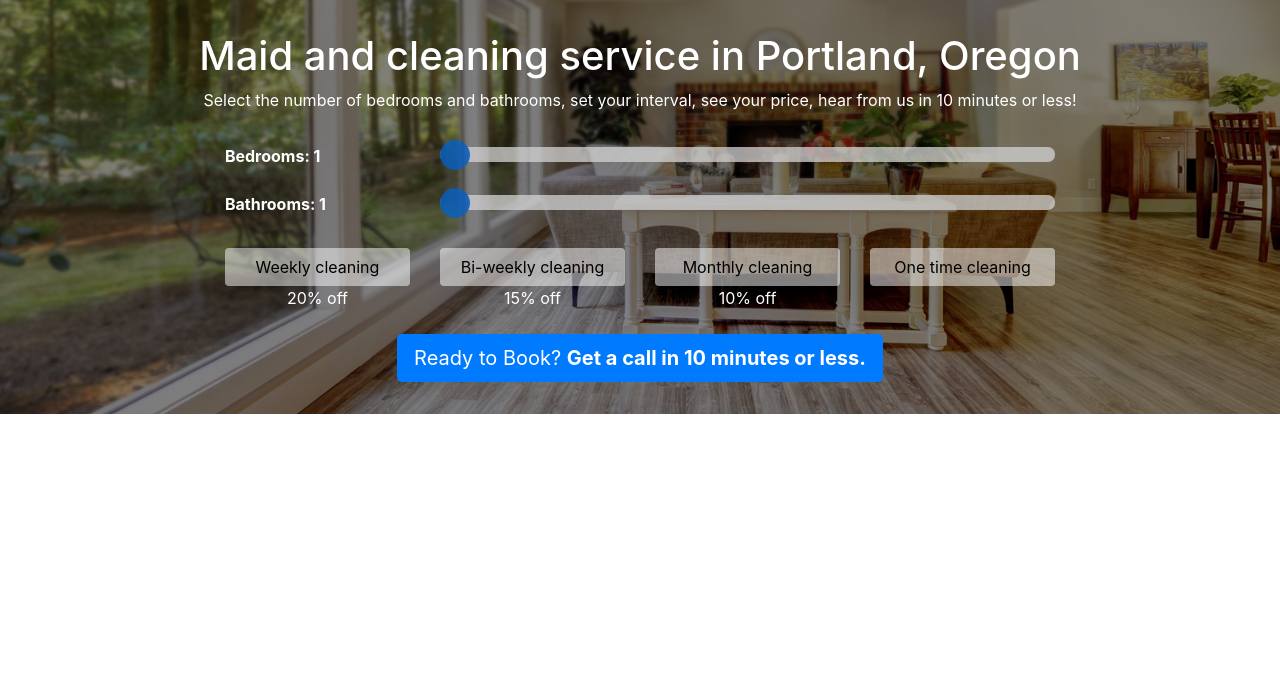
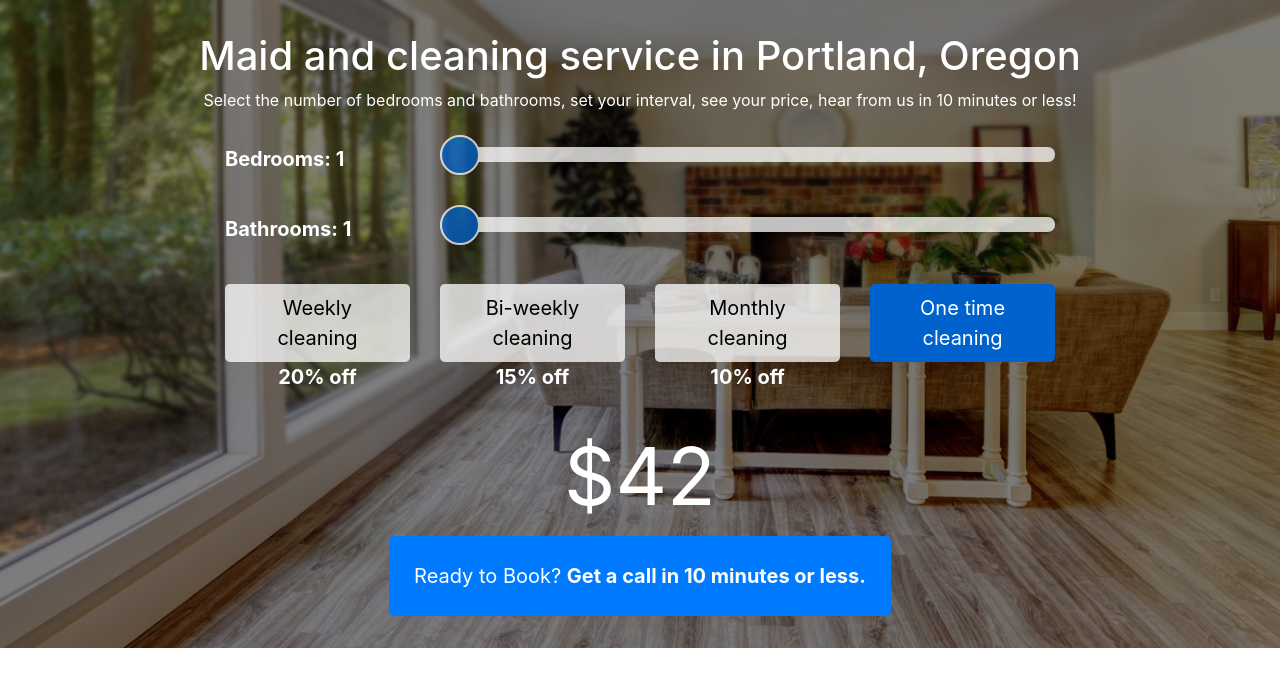
Before and after one commit to jasonspiller/booking-widget, a website: page src/index.htm in a window 1280 px wide. Drawn offline with nearby package versions, Linux system fonts and the light colour scheme; files that its build step writes are made by us from their sources.

Commit message:
Added all logic. Updated design.

```diff
--- a/src/assets/js/main.js
+++ b/src/assets/js/main.js
@@ -5,18 +5,69 @@ console.log('Hello Dave.');
 $(function(){
 
   var bedroomSliderValue = document.getElementById("bedroomSlider");
+  bedrooms.innerHTML = bedroomSliderValue.value;
   var bathroomSliderValue = document.getElementById("bathroomSlider");
-  bedrooms.innerHTML = bedroomSliderValue.value;
   bathrooms.innerHTML = bathroomSliderValue.value;
+  var quoteTotal = 0;
+  var discount = 0;
+  quote.innerHTML = quoteTotal;
+
+
+  // calculate quote total
+  function calculateQuote(bedroomCount, bathroomCount, discountAmount) {
+
+    var costPerHour = 50;
+    var timePerBedroom = 30;
+    var timePerBathroon = 20;
+
+    // calculate total cost
+    quoteTotal = ((bedroomCount * timePerBedroom + bathroomCount * timePerBathroon) / 60) * costPerHour;
+
+    // apply discount
+    quoteTotal -= (quoteTotal * discountAmount);
+
+    // round to nearest dollar and output
+    quote.innerHTML = Math.round(quoteTotal);
+  }
 
 
   // update room values
   bedroomSlider.oninput = function() {
     bedrooms.innerHTML = bedroomSliderValue.value;
+    calculateQuote(bedroomSliderValue.value, bathroomSliderValue.value, discount)
   }
 
   bathroomSlider.oninput = function() {
     bathrooms.innerHTML = bathroomSliderValue.value;
+    calculateQuote(bedroomSliderValue.value, bathroomSliderValue.value, discount)
   }
 
+  // get discount, if any
+  $('.interval').click(function(event) {
+    event.preventDefault();
+
+    // remove class from other buttons and add to selected button
+    $('.interval').removeClass('selected');
+    $(this).addClass('selected');
+
+    switch($(this).attr('id')) {
+      case 'weekly':
+          discount = .20;
+          break;
+      case 'bi-weekly':
+          discount = .15;
+          break;
+      case 'monthly':
+          discount = .10;
+          break;
+      default:
+          discount = 0;
+    }
+
+    calculateQuote(bedroomSliderValue.value, bathroomSliderValue.value, discount)
+
+  });
+
+  calculateQuote(bedroomSliderValue.value, bathroomSliderValue.value, discount)
+
 });
--- a/src/assets/scss/style.scss
+++ b/src/assets/scss/style.scss
@@ -11,12 +11,16 @@ form {
   width: 70%;
 }
 
+.rooms {
+  font-size: 1.25rem;
+}
+
 .slider {
   -webkit-appearance: none;
   width: 100%;
   height: 15px;
   border-radius: 7px;
-  background: #d3d3d3;
+  background: #fff;
   outline: none;
   opacity: 0.75;
   -webkit-transition: .2s;
@@ -30,24 +34,49 @@ form {
 .slider::-webkit-slider-thumb {
   -webkit-appearance: none;
   appearance: none;
-  width: 30px;
-  height: 30px;
-  border-radius: 15px;
+  width: 40px;
+  height: 40px;
+  border: 2px solid #fff;
+  border-radius: 20px;
   background: #0062cc;
   cursor: pointer;
 }
 
 .slider::-moz-range-thumb {
-  width: 30px;
-  height: 30px;
-  border-radius: 15px;
+  width: 40px;
+  height: 40px;
+  border: 2px solid #fff;
+  border-radius: 20px;
   background: #0062cc;
   cursor: pointer;
 }
 
+.interval {
+  white-space: normal !important;
+  background: rgba(255,255,255,0.75);
+  color: #000;
+}
+
+.interval:hover {
+  background: rgba(255,255,255,1);
+}
+
+.selected, .selected:hover {
+  background: #0062cc;
+  color: #fff;
+}
+
+.discount-amount {
+  font-size: 1.25rem;
+  font-weight: bold;
+}
+
+.quote-total {
+  font-size: 5rem;
+}
+
 .btn {
-  white-space: normal !important;
-  background: rgba(255,255,255,0.5);
+  white-space: normal;
 }
 
 
--- a/src/index.htm
+++ b/src/index.htm
@@ -31,37 +31,41 @@
 
         <form>
 
-          <div class="row mb-3">
-            <div class="col-md-3 font-weight-bold mb-2">Bedrooms: <span id="bedrooms"></span></div>
+          <div class="row mb-4">
+            <div class="col-md-3 font-weight-bold mb-3 rooms">Bedrooms: <span id="bedrooms"></span></div>
             <div class="col-md-9"><input type="range" min="1" max="7" value="1" class="slider" name="bedrooms" id="bedroomSlider"></div>
           </div>
 
           <div class="row mb-4">
-            <div class="col-md-3 font-weight-bold mb-2">Bathrooms: <span id="bathrooms"></span></div>
+            <div class="col-md-3 font-weight-bold mb-3 rooms">Bathrooms: <span id="bathrooms"></span></div>
             <div class="col-md-9"><input type="range" min="1" max="7" value="1" class="slider" name="bathrooms" id="bathroomSlider"></div>
           </div>
 
           <div class="row mb-3">
             <div class="col text-center mb-2">
-              <button class="btn btn-block">Weekly cleaning</button>
-              20% off
+              <button class="btn btn-lg btn-block interval" id="weekly">Weekly cleaning</button>
+              <span class="discount-amount">20% off</span>
             </div>
             <div class="col text-center mb-2">
-              <button class="btn btn-block">Bi-weekly cleaning</button>
-              15% off
+              <button class="btn btn-lg btn-block interval" id="bi-weekly">Bi-weekly cleaning</button>
+              <span class="discount-amount">15% off</span>
             </div>
             <div class="col text-center mb-2">
-              <button class="btn btn-block">Monthly cleaning</button>
-              10% off
+              <button class="btn btn-lg btn-block interval" id="monthly">Monthly cleaning</button>
+              <span class="discount-amount">10% off</span>
             </div>
             <div class="col text-center mb-2">
-              <button class="btn btn-block">One time cleaning</button>
+              <button class="btn btn-lg btn-block interval selected" id="one-time">One time cleaning</button>
             </div>
           </div>
 
           <div class="row">
+            <div class="col text-center quote-total">$<span id="quote"></span></div>
+          </div>
+
+          <div class="row">
             <div class="col text-center">
-              <button class="btn btn-lg bg-primary text-white" id="submit">Ready to Book? <strong>Get a call in 10 minutes or less.</strong></button>
+              <button class="btn btn-lg bg-primary p-4 text-white" id="submit">Ready to Book? <strong>Get a call in 10 minutes or less.</strong></button>
             </div>
           </div>
 
```
Also changed, not shown: dist/assets/css/style.css, dist/assets/js/main.js, dist/index.htm.
